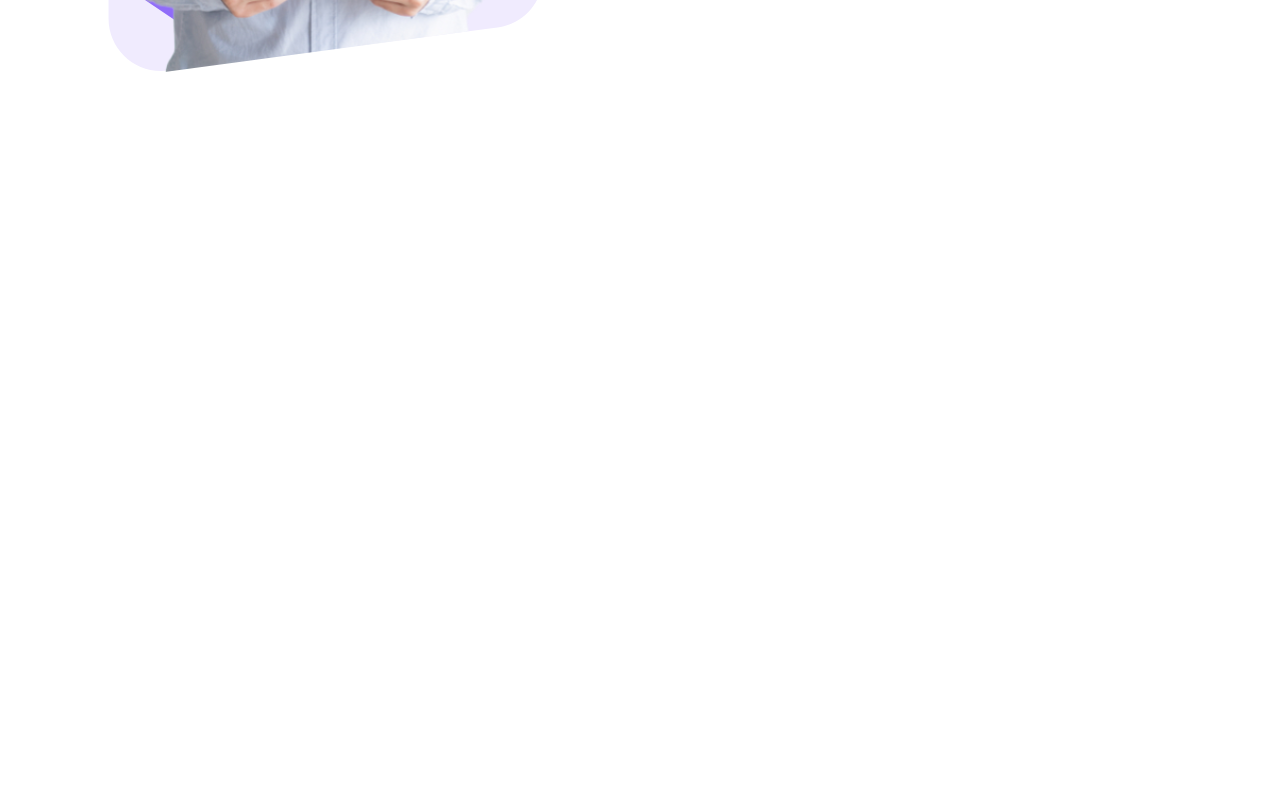
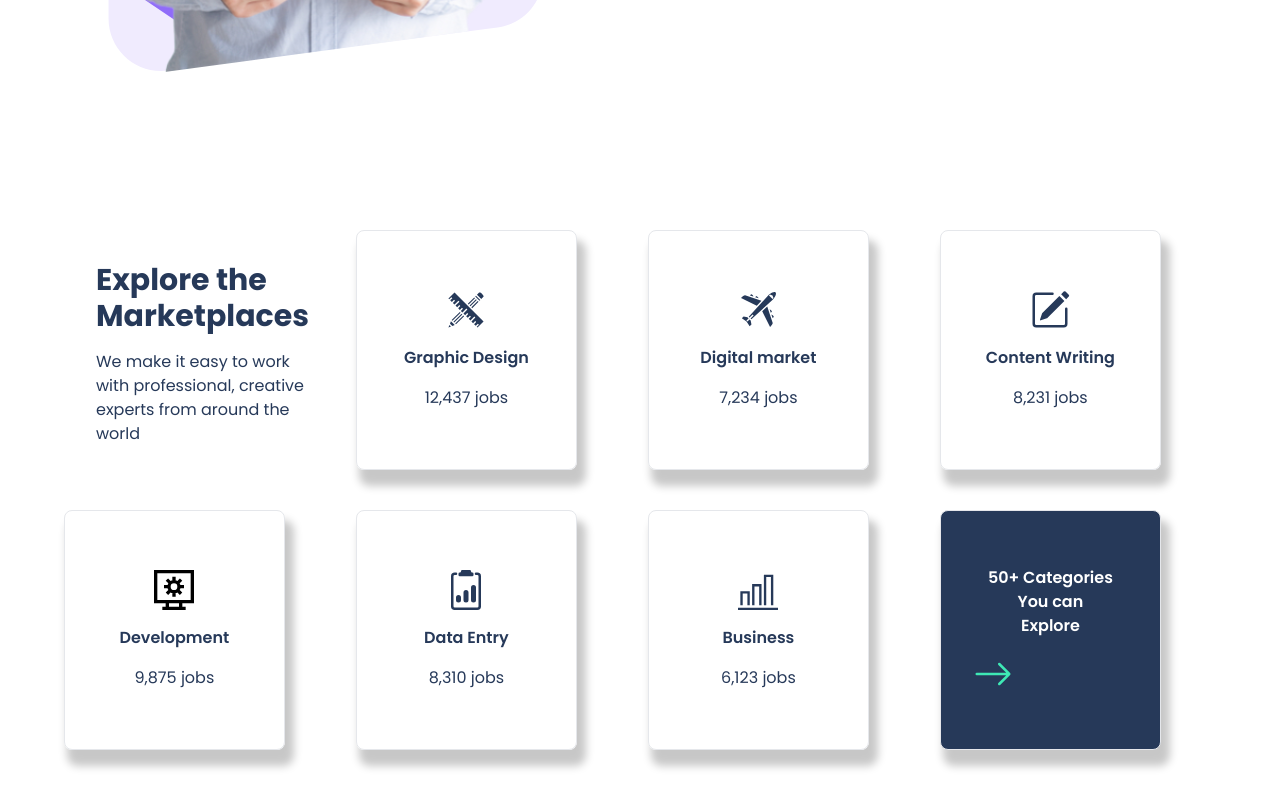
Before and after one commit to drimescodes/react-grabstar, a React (Vite) app: page / in a window 1280 px wide. Shown: the part 1680-2488 px from the top of the page. Before the commit the page ends 1814 px from the top, so only its background shows below. Built offline with nearby package versions, Linux system fonts and the light colour scheme.

Commit message:
finished the service hero section {Parfait}

```diff
--- a/src/App.css
+++ /dev/null
@@ -1,29 +0,0 @@
-@import url('https://fonts.googleapis.com/css2?family=Montserrat:wght@100;200;300;400;500;600;700;800;900&family=Plus+Jakarta+Sans:wght@400;500;600;700&family=Poppins:wght@100;200;300;400;500;600;700;800;900&family=Public+Sans:wght@300;400;500;600;700&display=swap');
-
-#root{
-  font-family: 'Poppins', sans-serif;
-}
-
-/* @keyframes spin {
-  0% {
-    transform: rotate(0deg);
-  }
-  100% {
-    transform: rotate(360deg);
-  }
-}
-
-
-
-.icon-spin {
-  animation: spin 10s linear infinite;
-}
-.icon-spin-ig {
-  animation: spin 12s linear infinite;
-}
-.icon-spin-client {
-  animation: spin 14s linear infinite;
-}
-.icon-spin-messenger {
-  animation: spin 16s linear infinite;
-} */
--- a/src/App.jsx
+++ b/src/App.jsx
@@ -1,4 +1,4 @@
-import { Navbar, Hero, CompaniesSlider, Hero2} from './components';
+import { Navbar, Hero, CompaniesSlider, Hero2, MarketPlace} from './components';
 
 const App = () => {
 return (
@@ -7,6 +7,7 @@ return (
   <Hero />
   <CompaniesSlider />
   <Hero2 />
+  <MarketPlace />
   </div>
 )
 
--- a/src/components/FeatureBlock.jsx
+++ b/src/components/FeatureBlock.jsx
@@ -2,7 +2,7 @@ import PropTypes from 'prop-types';
 
 const FeatureBlock = ({ title, children }) => {
     return (
-      <div>
+      <div className="transform hover:scale-105 transition-all duration-500 ease-in-out cursor-pointer no-tap-highlight">
         <h1 className="font-semibold text-xl pb-4">{title}</h1>
         <p>{children}</p>
       </div>
--- /dev/null
+++ b/src/components/MarketPlace.jsx
@@ -0,0 +1,79 @@
+import MarketPlaceBox from './MarketPlaceBox';
+import { GiPencilRuler, GiCommercialAirplane } from 'react-icons/gi';
+import { BsArrowRight, BsClipboard2Data, BsPencilSquare } from 'react-icons/bs';
+import { GrSystem } from 'react-icons/gr'
+import { TfiBarChart } from 'react-icons/tfi'
+
+
+const MarketPlace = () => {
+    const marketPlace = [
+        {
+            icon: <GiPencilRuler size={40} />,
+            title: 'Graphic Design',
+            description: '12,437 jobs',
+        },
+        {
+            icon: <GiCommercialAirplane size={40} />,
+            title: 'Digital market',
+            description: '7,234 jobs',
+        },
+        {
+            icon: <BsPencilSquare size={40} />,
+            title: 'Content Writing',
+            description: '8,231 jobs',
+        },
+        {
+            icon: <GrSystem size={40} />,
+            title: 'Development',
+            description: '9,875 jobs',
+        },
+        {
+            icon: <BsClipboard2Data size={40} />,
+            title: 'Data Entry',
+            description: '8,310 jobs',
+        },
+        {
+            icon: <TfiBarChart size={40} />,
+            title: 'Business',
+            description: '6,123 jobs',
+        },
+
+    ];
+
+    return (
+        <div className="w-full bg-white relative min-h-screen overflow-hidden ">
+            <div className="max-w-full w-[90%] m-auto grid grid-cols-2 md:grid-cols-4 grid-rows-2 gap-x-4 gap-y-8 py-24">
+                <div className="p-8 text-[#263959]  col-span-full md:col-span-1 left--[100px] text-center md:text-left transform hover:scale-105 transition-all duration-500 ease-in-out cursor-pointer no-tap-highlight">
+                    <p className="font-bold text-3xl pb-4 ">Explore the Marketplaces</p>
+                    <p>We make it easy to work with professional, creative experts from around the world</p>
+                </div>
+
+                {marketPlace.map((item, index) => (
+                    <MarketPlaceBox
+                        key={index}
+                        icon={item.icon}
+                        title={item.title}
+                        description={item.description}
+                    />
+                ))}
+
+                <div className="border  p-8 rounded-lg flex flex-col bg-[#263959] gap-4 max-w-[80%] justify-center h-60  text-[#3EE8B5] shadow-custom transform hover:scale-105 transition-all duration-500 ease-in-out cursor-pointer no-tap-highlight">
+
+                    <p className=" font-semibold max-w-[8rem] text-center self-center text-white transform hover:scale-105 transition-all duration-500 ease-in-out cursor-pointer no-tap-highlight">50+
+                        Categories
+                        You can Explore</p>
+
+                    < BsArrowRight
+                        size={40}
+
+                    />
+
+
+
+                </div>
+            </div>
+        </div>
+    );
+};
+
+export default MarketPlace;
--- /dev/null
+++ b/src/components/MarketPlaceBox.jsx
@@ -0,0 +1,22 @@
+
+import PropTypes from "prop-types"
+
+const MarketPlaceBox = ({icon, title, description}) => {
+  return (
+    <div className="border  p-8 rounded-lg flex flex-col  gap-4 text-[#263959] items-center justify-center h-60 max-w-[80%] shadow-custom  transform hover:scale-105 transition-all duration-500 ease-in-out cursor-pointer no-tap-highlight">
+            {icon}
+            <p className="text-[#263959] font-semibold min-w-[8rem] whitespace-nowrap text-center">{title}</p>
+            <p>{description}</p>
+
+           </div>
+  )
+}
+
+MarketPlaceBox.propTypes = {
+    icon: PropTypes.element.isRequired,
+    title: PropTypes.string.isRequired,
+    description: PropTypes.string.isRequired,
+  };
+
+
+export default MarketPlaceBox
--- a/src/components/ReusableHero.jsx
+++ b/src/components/ReusableHero.jsx
@@ -2,7 +2,7 @@ import PropTypes from 'prop-types';
 
 const ReusableHero = ({ title, subtitle, buttonText, backgroundImage }) => {
     return (
-        <div className="w-full bg-white relative min-h-screen overflow-hidden">
+        <div className="w-full bg-white relative min-h-screen overflow-hidden ">
       <div className="max-w-full w-[90%] m-auto md:flex justify-between    py-8 gap-40">
       <div
         className=" bg-cover bg-top  w-[50%]"
--- a/src/components/index.js
+++ b/src/components/index.js
@@ -2,6 +2,7 @@ import Navbar from "./Navbar";
 import Hero from "./Hero";
 import CompaniesSlider from "./CompaniesSlider";
 import Hero2 from "./Hero2";
+import  MarketPlace  from "./MarketPlace";
 
 
 export {
@@ -9,6 +10,7 @@ export {
     Hero,
     CompaniesSlider,
     Hero2,
+    MarketPlace,
 
 
 
--- a/src/index.css
+++ b/src/index.css
@@ -1,6 +1,20 @@
+
+@import url('https://fonts.googleapis.com/css2?family=Montserrat:wght@100;200;300;400;500;600;700;800;900&family=Plus+Jakarta+Sans:wght@400;500;600;700&family=Poppins:wght@100;200;300;400;500;600;700;800;900&family=Public+Sans:wght@300;400;500;600;700&display=swap');
+
+#root{
+  font-family: 'Poppins', sans-serif;
+}
+
 @tailwind base;
 @tailwind components;
 @tailwind utilities;
+
+
+
+/* Disabling the default light-blue overlay that comes with browsers */
+.no-tap-highlight {
+  -webkit-tap-highlight-color: transparent;
+}
 
 
 @keyframes spin {
--- a/tailwind.config.js
+++ b/tailwind.config.js
@@ -13,6 +13,9 @@ export default {
     heroImage: {
       'heroImage': "url('../src/assets/heroImage2.svg')",
     },
+    boxShadow: {
+      'custom': '6px 13px 9px 3px rgba(0,0,0,0.22)',
+    },
   },
 },
   plugins: [],
```
